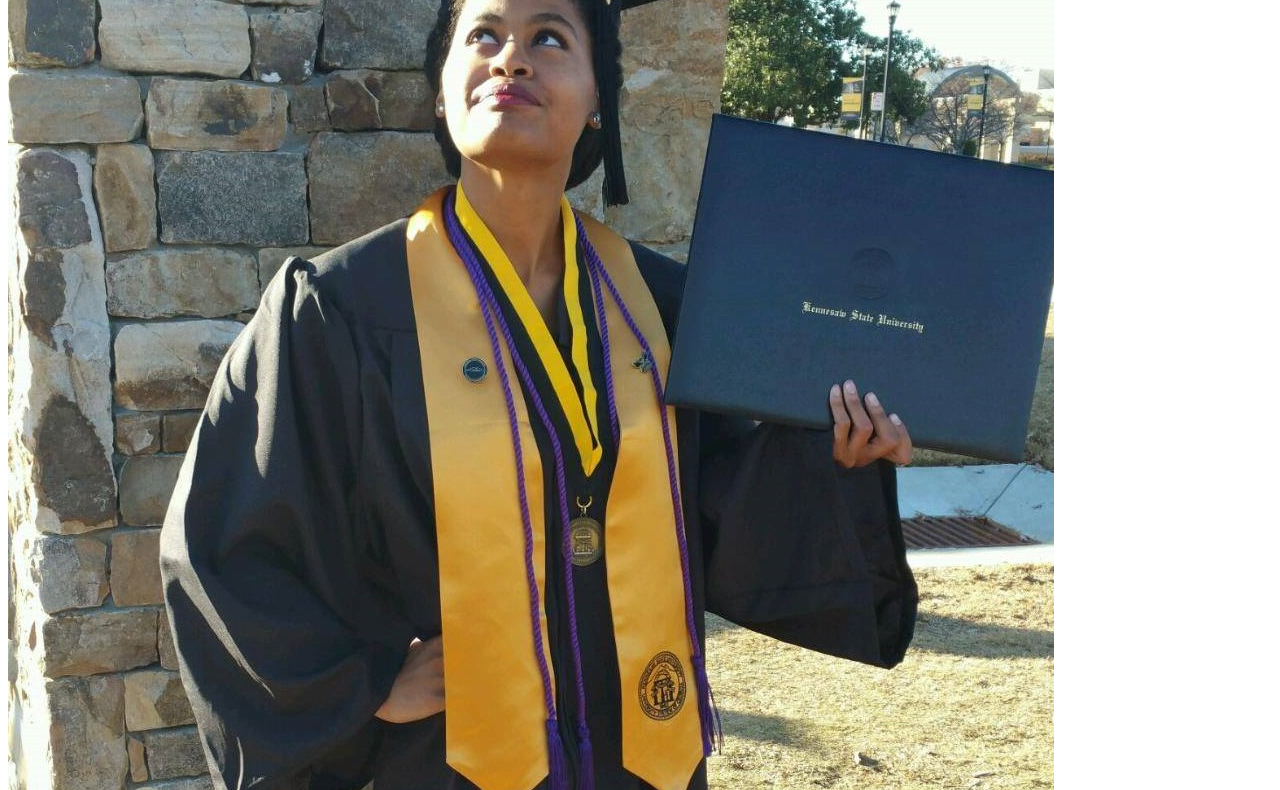
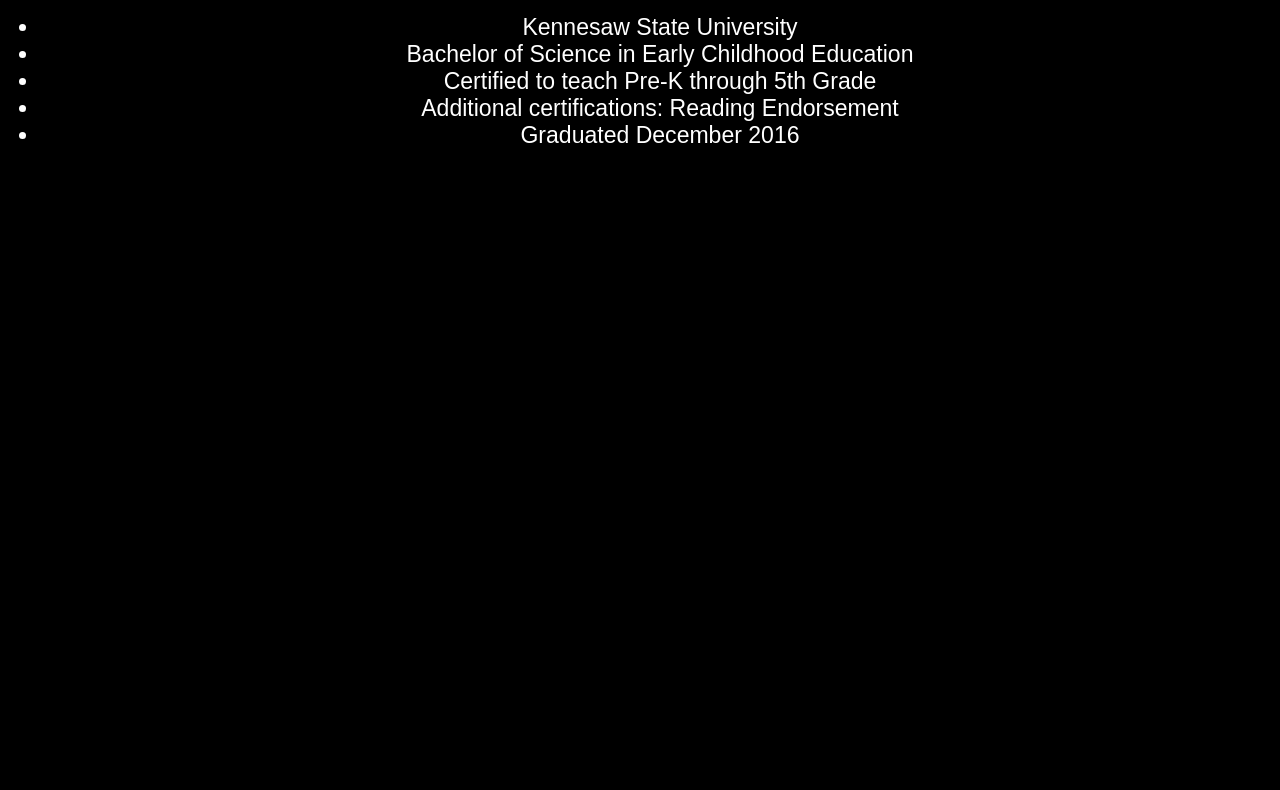
Before and after one commit to mcreynolds18/TechDegree-Project-1, a plain HTML site: page education.html in a window 1280 px wide. Shown: the part 438-1228 px from the top of the page. After the commit the page ends 800 px from the top, so only its background shows below. Drawn offline with Linux system fonts and the light colour scheme.

Commit message:
Actual Final Project 1

```diff
--- a/education.html
+++ b/education.html
@@ -1,21 +1,21 @@
 <!DOCTYPE html>
-<html class="html">
+<html lang="en" class="html">
   <head>
     <title>Education</title>
-    <link rel="stylesheet" href="resume.css">
+    <link rel="stylesheet" href="styles.css">
   </head>
-  <body>
+  <body class="education-body">
     <img src="images/ksu.jpg" alt="Picture of Marissa Reynolds at Graduation" class="education-pic">
     <h1 class="education-heading">Marissa Reynolds: Former Teacher</h1>
     <div class="education-body">
     <h2>Education</h2>
-    <ul.no-bullets>
+    <ul>
       <li>Kennesaw State University</li>
       <li>Bachelor of Science in Early Childhood Education</li>
       <li>Certified to teach Pre-K through 5th Grade</li>
       <li>Additional certifications: Reading Endorsement</li>
       <li>Graduated December 2016</li>
-    </ul.no-bullets>
+    </ul>
     </div>
   </body>
 </html>
--- a/styles.css
+++ b/styles.css
@@ -86,6 +86,7 @@ header .profile-image:hover {
   border-radius: 5px;
   display: table;
   margin: 10px auto;
+  font-family: 'Roboto', sans-serif;
 }
 .location {
   background-color:rgba(255, 255, 255, .8);
@@ -243,13 +244,15 @@ a.social:hover {
     padding: 10px;
     margin: 40px;
     text-shadow:2px 2px 2px gray;
+    color: black;
   }
 
   .education-body{
     font-family:"arial";
     text-align: center;
+    font-size: larger;
     color: white;
-    font-size: larger;
+    background-color: black;
   }
   .education-pic{
     border: white solid 4px;
```
Also changed, not shown: resume.html (+6 -6 lines).
